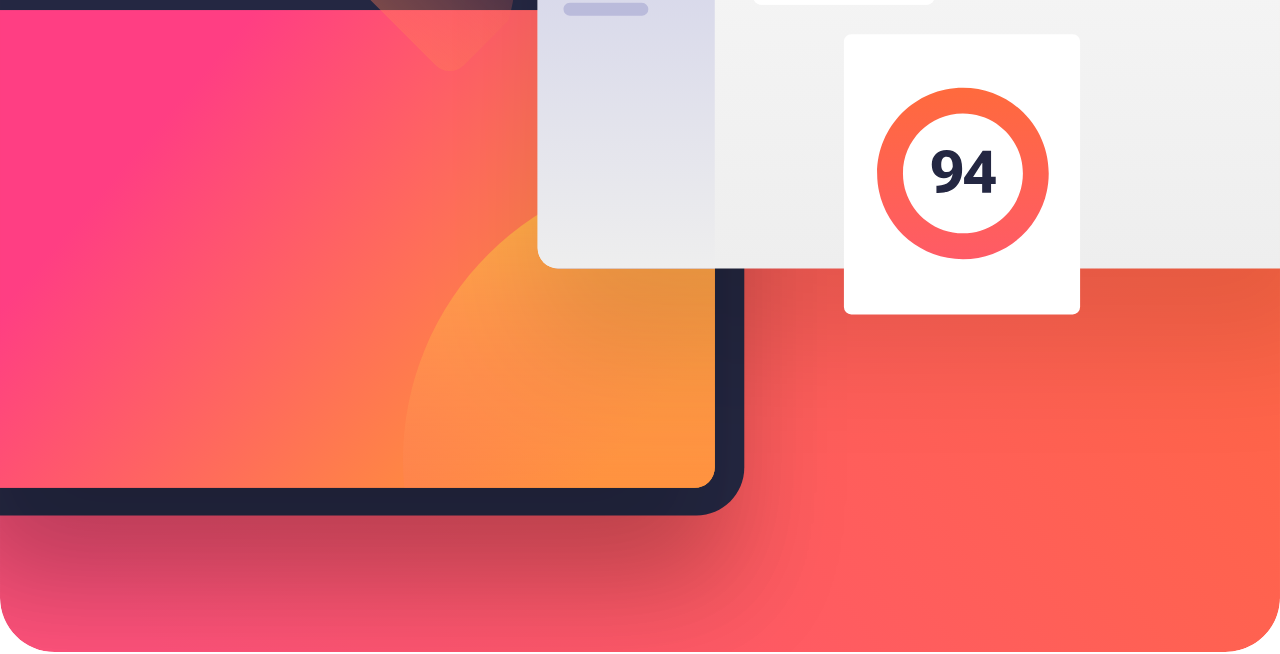
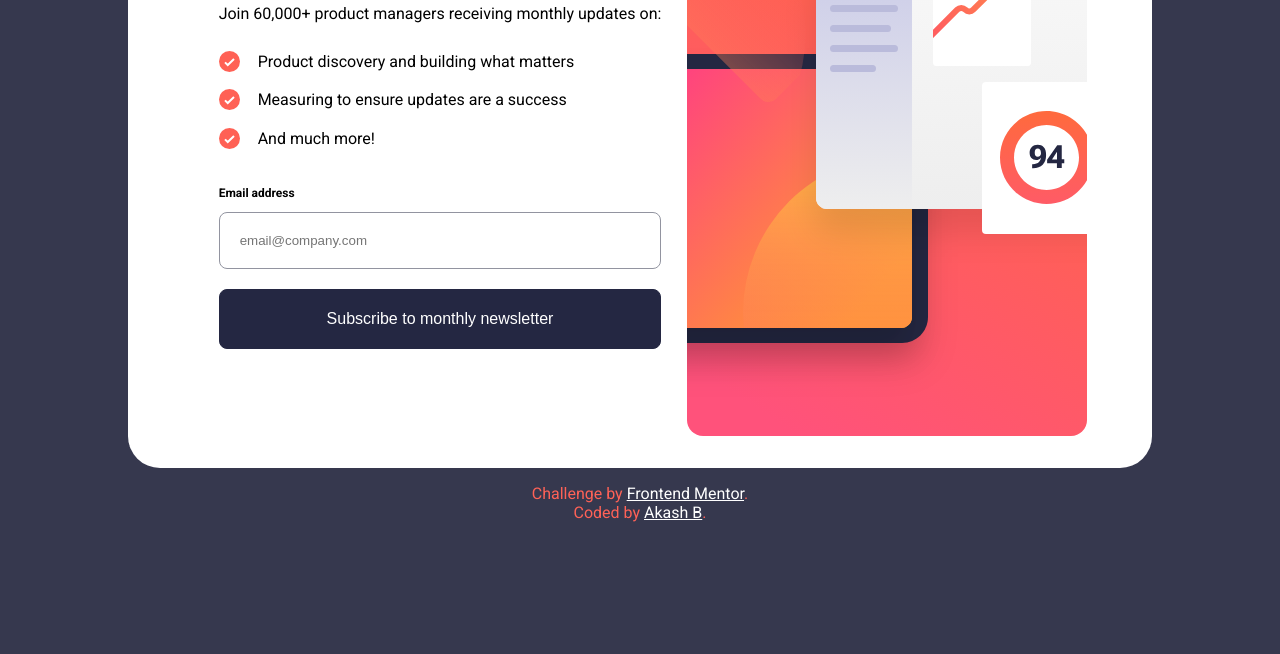
Before and after one commit to akash02ab/newsletter-signup, a website with bundled scripts: page src/index.html in a window 1280 px wide. Shown: the part 317-971 px from the top of the page. Built offline with nearby package versions, Linux system fonts and the light colour scheme.

Commit message:
desktop responsiveness added

```diff
--- a/src/style.scss
+++ b/src/style.scss
@@ -18,17 +18,26 @@ body {
   font-family: "Roboto", sans-serif;
   font-weight: 400;
   font-size: 16px;
+  margin: 0 auto;
+  background-color: var(--charcoal);
+
+  @media screen and (min-width: 960px) {
+    padding: 128px;
+  }
 }
 
 .thankyou-modal {
   display: none;
 }
 
-#desktop-image {
-  display: none;
-}
 
 .container {
+  margin: 0 auto;
+
+  #desktop-image {
+    display: none;
+  }
+
   #mobile-image {
     width: 100%;
     object-fit: cover;
@@ -99,10 +108,30 @@ body {
       }
     }
   }
+
+  @media screen and (min-width: 768px) {
+    max-width: 1260px;
+    padding: 32px;
+    border-radius: 32px;
+    display: flex;
+    flex-direction: row-reverse;
+    align-items: center;
+    justify-content: center;
+    background-color: var(--white);
+
+    #mobile-image {
+      display: none;
+    }
+
+    #desktop-image {
+      display: block;
+    }
+  }
 }
 
 .attribution {
   width: 100%;
+  margin-top: 16px;
   text-align: center;
 
   p {
@@ -110,4 +139,8 @@ body {
     font-weight: 400;
     color: var(--tomato);
   }
+
+  a {
+    color: var(--white);
+  }
 }
```
Also changed, not shown: src/style.css, 1 other file.
